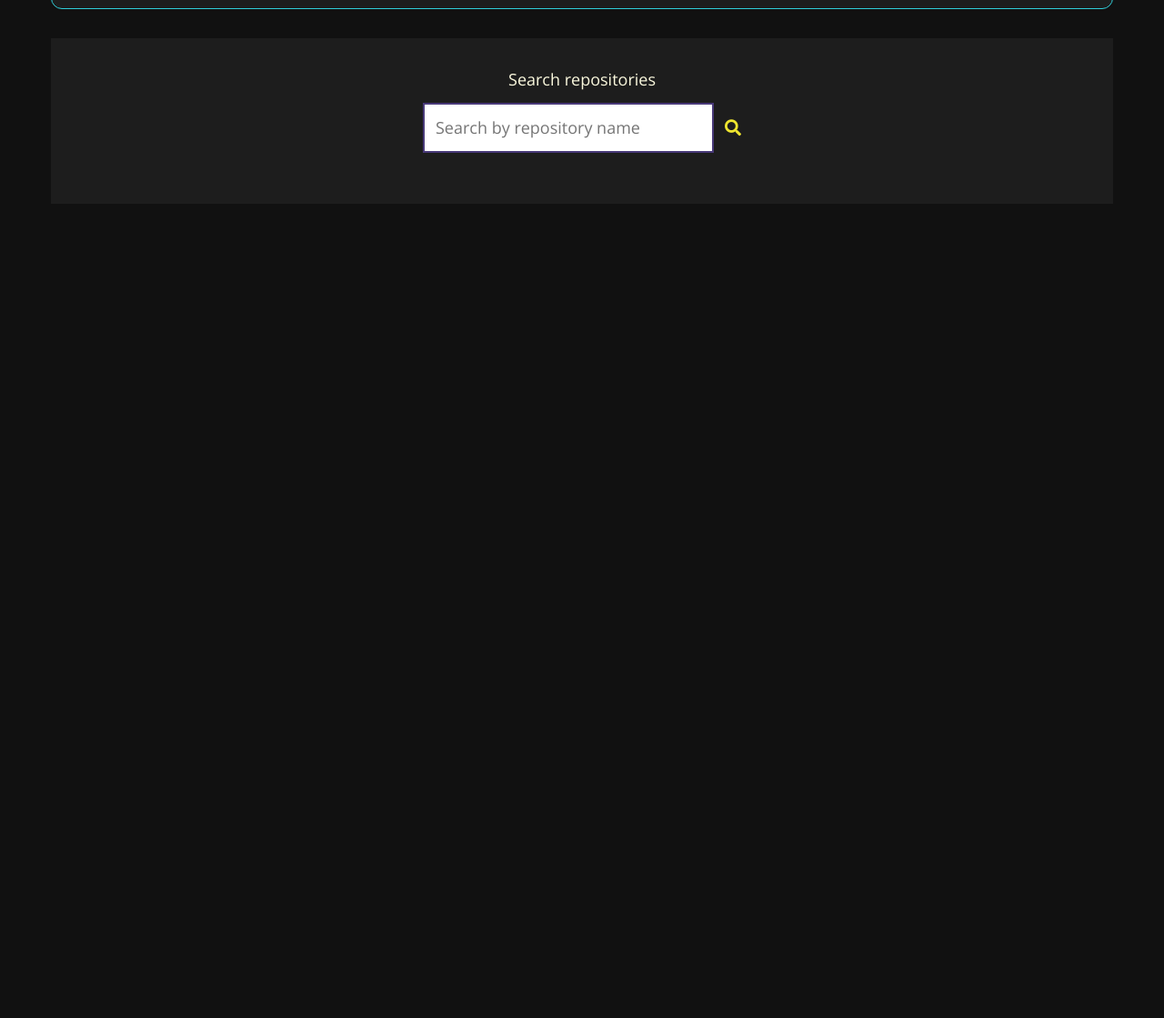
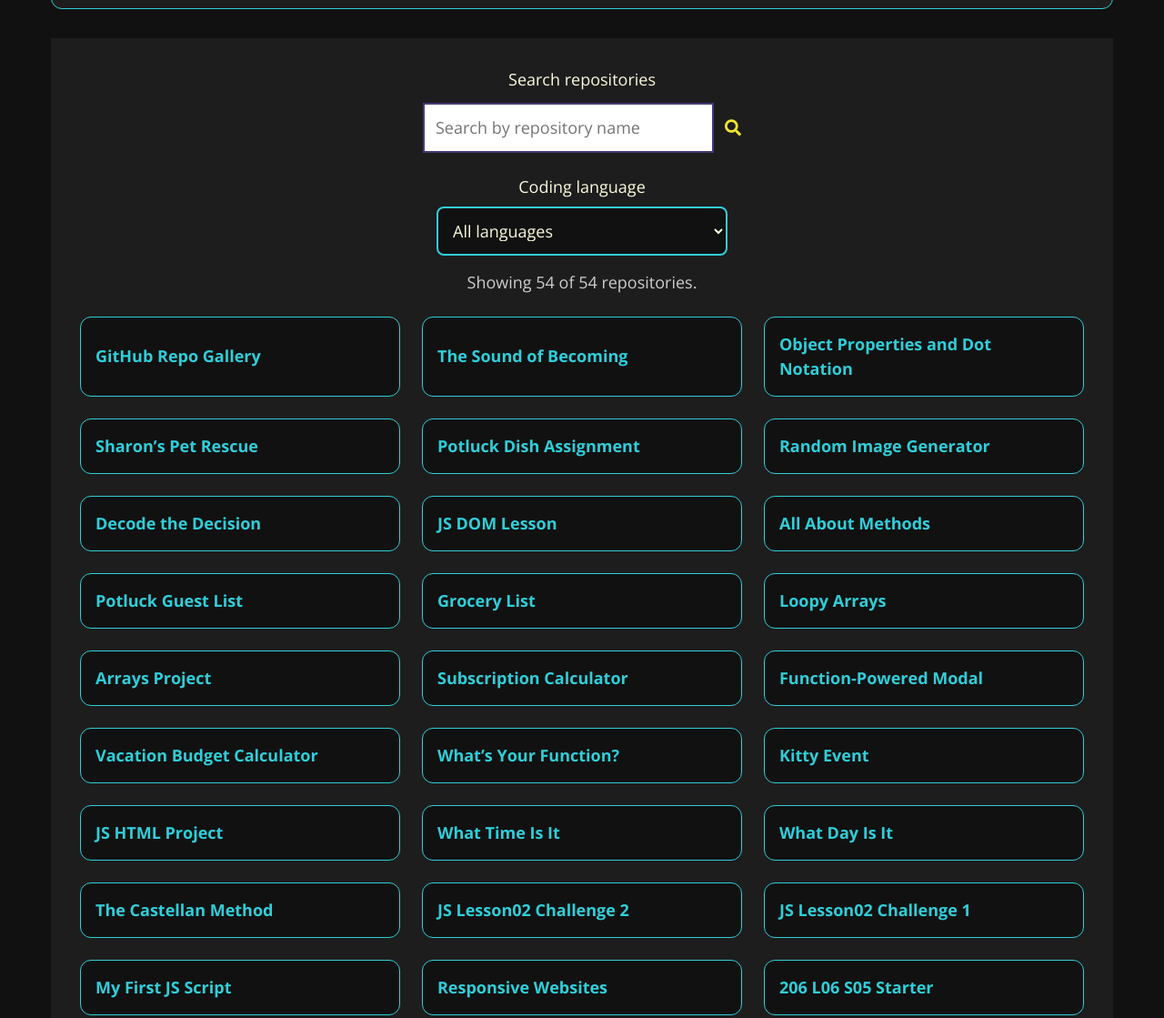
Before and after one commit to charlenebrown/github-repo-gallery, a website built with webpack: page index.html in a window 1280 px wide. Shown: the part 906-2025 px from the top of the page at 91% size. Before the commit the page ends 1170 px from the top, so only its background shows below. Built offline with nearby package versions, Linux system fonts and the light colour scheme; no server answers.

Commit message:
Adjusted language choices and feature display to autodetect pinned posts and languages used.

```diff
--- a/css/style.css
+++ b/css/style.css
@@ -407,6 +407,39 @@ h1 i {
 }
 
 
+/* Language filtering */
+
+.language-filter {
+  display: flex;
+  flex-direction: column;
+  align-items: center;
+  gap: 0.5rem;
+  margin-bottom: 1rem;
+}
+
+.language-filter select {
+  width: 100%;
+  max-width: 20rem;
+  min-width: 0;
+  padding: 0.75rem;
+  border: 2px solid var(--teal);
+  border-radius: 0.5rem;
+  background-color: var(--onyx);
+  color: var(--cream);
+  font: inherit;
+}
+
+.language-filter select:focus-visible {
+  outline: 3px solid var(--mustard);
+  outline-offset: 3px;
+}
+
+.gallery-status {
+  margin: 0 0 1.5rem;
+  color: var(--muted);
+  text-align: center;
+}
+
 
 /* ==========================================================================
    Helper classes
--- a/index.html
+++ b/index.html
@@ -103,6 +103,15 @@
       <i class="fas fa-search" aria-hidden="true"></i>
     </div>
 
+    <div class="language-filter">
+  <label for="filter-language">Coding language</label>
+  <select id="filter-language" disabled>
+    <option value="">All languages</option>
+  </select>
+</div>
+
+<p class="gallery-status" role="status"></p>
+
     <ul class="repo-list"></ul>
   </section>
 
--- a/js/app.js
+++ b/js/app.js
@@ -4,6 +4,10 @@ const allReposContainer = document.querySelector(".repos");
 const repoData = document.querySelector(".repo-data");
 const viewReposButton = document.querySelector(".back-to-gallery");
 const filterInput = document.querySelector(".filter-repos");
+const languageFilter = document.querySelector("#filter-language");
+const galleryStatus = document.querySelector(".gallery-status");
+
+let galleryRepos = [];
 
 const gitUserInfo = async function () {
     const userInfo = await fetch(`https://api.github.com/users/${username}`);
@@ -29,14 +33,56 @@ const displayUserInfo = function (data) {
 
     document.querySelector(".user-info").hidden = false;
 
-    gitRepos();
+
 };
 
 
 const gitRepos = async function () {
-    const fetchRepos = await fetch(`https://api.github.com/users/${username}/repos?sort=updated&per_page=100`);
-    const repoData = await fetchRepos.json();
-    displayRepos(repoData);
+    galleryStatus.textContent = "Loading repositories…";
+
+    try {
+        const response = await fetch("data/github-gallery.json");
+
+        if (!response.ok) {
+            throw new Error(`Gallery data returned ${response.status}.`);
+        }
+
+        const snapshot = await response.json();
+        galleryRepos = snapshot.repositories;
+
+        languageFilter.replaceChildren();
+
+        const allOption = document.createElement("option");
+        allOption.value = "";
+        allOption.textContent = "All languages";
+        languageFilter.append(allOption);
+
+        const languages = new Set();
+
+        for (const repo of galleryRepos) {
+            for (const language of repo.languages) {
+                languages.add(language);
+            }
+        }
+
+        const sortedLanguages = [...languages].sort(function (a, b) {
+            return a.localeCompare(b);
+        });
+
+        for (const language of sortedLanguages) {
+            const option = document.createElement("option");
+            option.value = language;
+            option.textContent = language;
+            languageFilter.append(option);
+        }
+
+        languageFilter.disabled = false;
+        applyGalleryFilters();
+    } catch (error) {
+        galleryStatus.textContent =
+            "Repositories could not load. Please refresh and try again.";
+        console.error("Gallery loading failed:", error);
+    }
 };
 
 
@@ -53,6 +99,7 @@ const displayRepos = function (repos) {
         button.classList.add("repo-name");
         button.textContent = getGalleryTitle(repo.name);
         button.dataset.repoName = repo.name;
+        button.dataset.repoOwner = repo.owner;
 
         repoItem.append(button);
         repoList.append(repoItem);
@@ -62,12 +109,14 @@ const displayRepos = function (repos) {
 repoList.addEventListener("click", function (e) {
     if (e.target.matches(".repo-name")) {
         const repoName = e.target.dataset.repoName;
-        getRepoInfo(repoName);
+        getRepoInfo(repoName, e.target.dataset.repoOwner);
     }
 });
 
-const getRepoInfo = async function (repoName) {
-   const fetchInfo = await fetch(`https://api.github.com/repos/${username}/${repoName}`);
+const getRepoInfo = async function (repoName, repoOwner = username) {
+    const fetchInfo = await fetch(
+        `https://api.github.com/repos/${encodeURIComponent(repoOwner)}/${encodeURIComponent(repoName)}`
+    );
 
     if (!fetchInfo.ok) {
         console.error(
@@ -115,22 +164,32 @@ viewReposButton.addEventListener("click", function () {
 });
 
 
-filterInput.addEventListener("input", function (e) {
-    const searchText = e.target.value;
-    const repos = document.querySelectorAll(".repo");
-    const searchLowerText = searchText.toLowerCase();
+const applyGalleryFilters = function () {
+    const searchText = filterInput.value.trim().toLowerCase();
+    const selectedLanguage = languageFilter.value;
 
-    for (const repo of repos) {
-        const button = repo.querySelector(".repo-name");
-        const repoLowerText =
-            `${button.textContent} ${button.dataset.repoName}`.toLowerCase();
-        if (repoLowerText.includes(searchLowerText)) {
-            repo.classList.remove("hide");
-         } else {
-            repo.classList.add("hide");
-    }
-  }
-});
+    const matchingRepos = galleryRepos.filter(function (repo) {
+        const searchableName =
+            `${getGalleryTitle(repo.name)} ${repo.name}`.toLowerCase();
+
+        const matchesName = searchableName.includes(searchText);
+
+        const matchesLanguage =
+            selectedLanguage === "" ||
+            repo.languages.includes(selectedLanguage);
+
+        return matchesName && matchesLanguage;
+    });
+
+    displayRepos(matchingRepos);
+
+    galleryStatus.textContent = matchingRepos.length === 0
+        ? "No repositories match your search and language selection."
+        : `Showing ${matchingRepos.length} of ${galleryRepos.length} repositories.`;
+};
+
+filterInput.addEventListener("input", applyGalleryFilters);
+languageFilter.addEventListener("change", applyGalleryFilters);
 
 const galleryTitles = {
     "github-repo-gallery": "GitHub Repo Gallery",
@@ -216,3 +275,5 @@ const loadFeaturedProjects = async function () {
 };
 
 loadFeaturedProjects();
+
+gitRepos();
```
Also changed, not shown: 1 other file.
